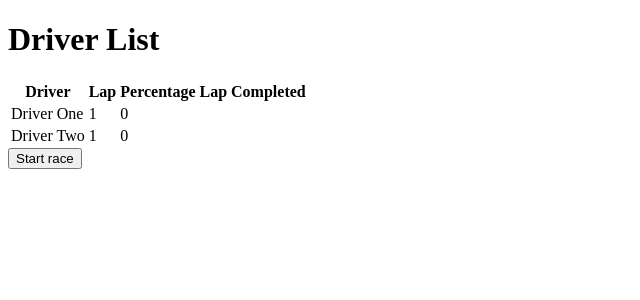
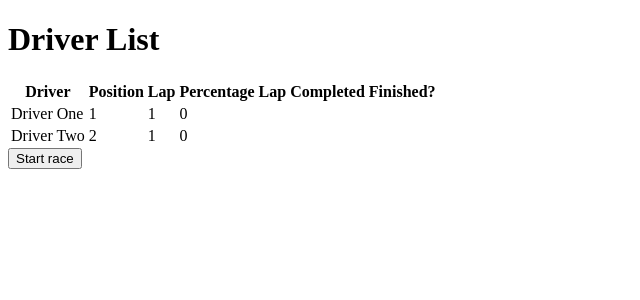
Before and after one commit to oscarchilds/strategy-gp, a Vue app: page / in a window 1280 px wide. Shown: the top 300 px of the page, without its empty margins (0-640 px from the left). Built offline with nearby package versions, Linux system fonts and the light colour scheme.

Commit message:
add finished

```diff
--- a/src/App.vue
+++ b/src/App.vue
@@ -15,7 +15,7 @@ type driver = {
 const raceStartTime = ref<number>()
 const raceDuration = ref<Date | null>()
 const laps = 2
-const lapLengthInMiles = 0.5
+const lapLengthInMiles = 0.2
 const chequeredFlag = ref(false)
 
 const friendlyRaceDuration = computed(() => {
@@ -83,7 +83,7 @@ const updateRaceDuration = () => {
 
 const updateDriverProgress = () => {
   drivers.value.forEach(driver => {
-    if (!driver.timeLapStarted) return
+    if (!driver.timeLapStarted || driver.finished) return
 
     const timeOnThisLap = new Date(Date.now() - driver.timeLapStarted)
     const timeOnThisLapInHours = timeOnThisLap.getTime() / (1000 * 60 * 60)
@@ -91,9 +91,17 @@ const updateDriverProgress = () => {
     const distanceDrivenThisLap = driver.topSpeedInMilesPerHour * timeOnThisLapInHours
 
     if (distanceDrivenThisLap > lapLengthInMiles) {
-      driver.lap = driver.lap + 1
-      driver.timeLapStarted = Date.now()
-      driver.percentageLapComplete = 0
+      const onFinalLap = driver.lap == laps
+
+      if (onFinalLap) {
+        chequeredFlag.value = true
+        driver.finished = true
+        driver.percentageLapComplete = 1
+      } else {
+        driver.lap = driver.lap + 1
+        driver.timeLapStarted = Date.now()
+        driver.percentageLapComplete = 0
+      }
     } else {
       driver.percentageLapComplete = (distanceDrivenThisLap / lapLengthInMiles) * 100
     }
@@ -107,15 +115,19 @@ const updateDriverProgress = () => {
     <thead>
       <tr>
         <th>Driver</th>
+        <th>Position</th>
         <th>Lap</th>
         <th>Percentage Lap Completed</th>
+        <th>Finished?</th>
       </tr>
     </thead>
     <tbody>
       <tr v-for="driver in drivers">
-        <td>{{ driver.firstName }} {{ driver.lastName}}</td>
+        <td>{{ driver.firstName }} {{ driver.lastName }}</td>
+        <td>{{ driver.positionInRace }}</td>
         <td>{{ driver.lap }}</td>
         <td>{{ driver.percentageLapComplete }}</td>
+        <td>{{ driver.finished ? "Finished" : "" }}</td>
       </tr>
     </tbody>
   </table>
```
